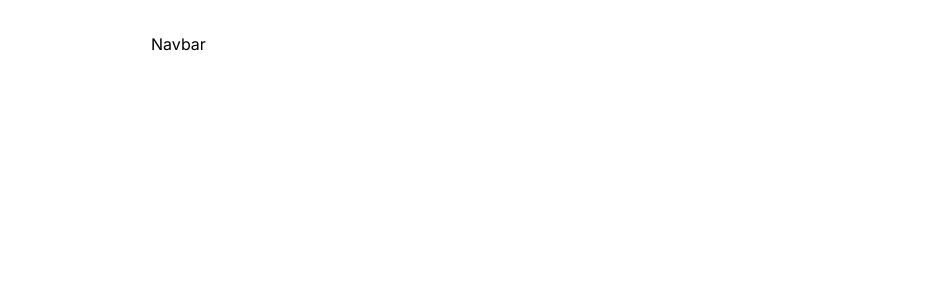
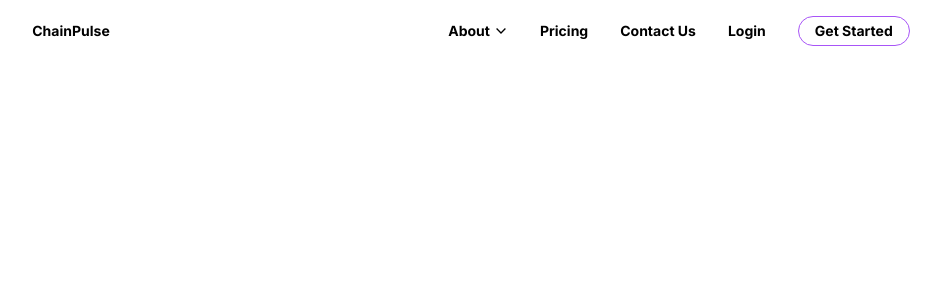
Before and after one commit to digitalsimboja/ChainPulse, a Next.js app: page / in a window 1280 px wide. Shown: the top 300 px of the page, without its empty margins (169-1110 px from the left). Built offline with nearby package versions, Linux system fonts and the light colour scheme.

Commit message:
Refactor Nav

```diff
--- /dev/null
+++ b/src/app/components/Navbar/DesktopNav.tsx
@@ -0,0 +1,48 @@
+import Link from "next/link"
+import { IoChevronDownSharp } from "react-icons/io5";
+
+const DesktopNav: React.FC = () => {
+    return (
+        <div className="hidden md:flex justify-between gap-8 items-center font-bold relative">
+        <div className="relative group flex items-center">
+          <Link href="" className="">About</Link>
+          <IoChevronDownSharp className="ml-1 transform -translate-y-0.2 " />
+          <div className="absolute opacity-0 bg-black  z-[1000]  top-full left-0 group-hover:opacity-80 border border-gray-300 shadow-md p-4 rounded-md max-w-5xl h-[300px] transition-opacity duration-300">
+            <div className="flex flex-col space-y-4 ">
+              <h1 className="text-gray-500 uppercase">Projects</h1>
+              <ul className="text-white space-y-2">
+                <li>
+                  <i className="fas fa-robot"></i>AAVE
+                </li>
+                <li>
+                  <i className="fas fa-android"></i> 1Inch
+                </li>
+                <li>
+                  <i className="fas fa-user-secret"></i> Balancer
+                </li>
+                <li>
+                  <i className="fas fa-user-secret"></i> ...Other
+                </li>
+              </ul>
+            </div>
+
+          </div>
+        </div>
+
+        <Link href="/pricing" className="">
+          Pricing
+        </Link>
+        <Link href="/contact" className="">
+          Contact Us
+        </Link>
+        <Link href="/login" className="">
+          Login
+        </Link>
+        <Link href="/signup" className="border border-purple-500 rounded-full px-4 py-1">
+          Get Started
+        </Link>
+      </div>
+    )
+}
+
+export default DesktopNav;
--- /dev/null
+++ b/src/app/components/Navbar/LogoLink.tsx
@@ -0,0 +1,11 @@
+import Link from "next/link"
+
+const LogoLink: React.FC = () => {
+    return (
+        <Link href="/" className="font-bold text-md">
+        ChainPulse
+      </Link>
+    )
+}
+
+export default LogoLink;
--- /dev/null
+++ b/src/app/components/Navbar/MobileNav.tsx
@@ -0,0 +1,36 @@
+import Link from "next/link";
+import { MouseEventHandler } from "react";
+import { FaTimes } from "react-icons/fa";
+
+interface MobileNavProps {
+  onClose: MouseEventHandler<SVGElement>
+}
+
+const MobileNav: React.FC<MobileNavProps> = ({ onClose }) => {
+  return (
+    <div className="fixed top-0 right-0 bg-gray-500 overflow-hidden transition-transform transform w-64 z-[1000]">
+      <div className="absolute top-4 right-4">
+        <FaTimes
+          className="text-white cursor-pointer"
+          onClick={onClose}
+        />
+      </div>
+      <ul className="md:flex flex-col ml-8 space-y-4 mt-8">
+        <li className="hover:text-gray-300">
+          <Link href="/">Home</Link>
+        </li>
+        <li className="hover:text-gray-300">
+          <Link href="/solutions">Projects</Link>
+        </li>
+        <li className="hover:text-gray-300">
+          <Link href="/pricing">Protocols</Link>
+        </li>
+      </ul>
+
+      {/* Horizontal Divider */}
+      <hr className="border-t my-4 border-gray-100" />
+    </div>
+  );
+};
+
+export default MobileNav;
--- /dev/null
+++ b/src/app/components/Navbar/index.tsx
@@ -0,0 +1,46 @@
+"use client";
+import { useState } from "react";
+import LogoLink from "./LogoLink";
+import DesktopNav from "./DesktopNav";
+import MobileNav from "./MobileNav";
+
+const Navbar = () => {
+  const [isDrawerOpen, setIsDrawerOpen] = useState(false);
+
+  const toggleMobileMenu = () => {
+    setIsDrawerOpen(!isDrawerOpen);
+  };
+
+  const closeMobileMenu = () => {
+    setIsDrawerOpen(false);
+  };
+
+  return (
+    <nav className="flex sm:text-sm text-md justify-around  items-center md:px-4  px-3 cursor-pointer  ease-in-out transition-all relative">
+      <LogoLink />
+      <DesktopNav />
+
+      {/* Mobile Menu Button */}
+      <div className="sm:hidden cursor-pointer" onClick={toggleMobileMenu}>
+        <svg
+          xmlns="http://www.w3.org/2000/svg"
+          className="h-6 w-6"
+          fill="none"
+          viewBox="0 0 24 24"
+          stroke="currentColor"
+        >
+          <path
+            strokeLinecap="round"
+            strokeLinejoin="round"
+            strokeWidth="2"
+            d="M4 6h16M4 12h16m-7 6h7"
+          />
+        </svg>
+      </div>
+
+      {isDrawerOpen && <MobileNav onClose={closeMobileMenu} />}
+    </nav>
+  );
+};
+
+export default Navbar;
--- a/src/app/components/Navbar/page.tsx
+++ /dev/null
@@ -1,7 +0,0 @@
-export default function Navbar() {
-  return (
-    <div className="flex">
-      <h1>Navbar</h1>
-    </div>
-  );
-}
--- a/src/app/layout.tsx
+++ b/src/app/layout.tsx
@@ -7,6 +7,11 @@ const inter = Inter({ subsets: ["latin"] });
 export const metadata: Metadata = {
   title: "ChainPulse | Real-time Blockchain Data for Developers and Researchers",
   description: "Real-time Blockchain Data for Developers and Researchers",
+  openGraph: {
+    title: "ChainPulse | Real-time Blockchain Data for Developers and Researchers",
+    description: "Real-time Blockchain Data for Developers and Researchers",
+    images: [``],
+  },
 };
 
 export default function RootLayout({
--- a/src/app/page.tsx
+++ b/src/app/page.tsx
@@ -1,10 +1,10 @@
-import Navbar from "./components/Navbar/page";
+import Navbar from "./components/Navbar";
 
 
 export default function Home() {
   return (
-    <main className="min-h-screen items-center">
-      <div className="z-10 w-full max-w-7xl px-80 pt-8 ">
+    <main className="min-h-screen p-4">
+    <div className="">
         <Navbar />
       </div>
     </main>
```
Also changed, not shown: package.json (+5 -4 lines), 1 other file (tests, documents, lock files or other folders).
